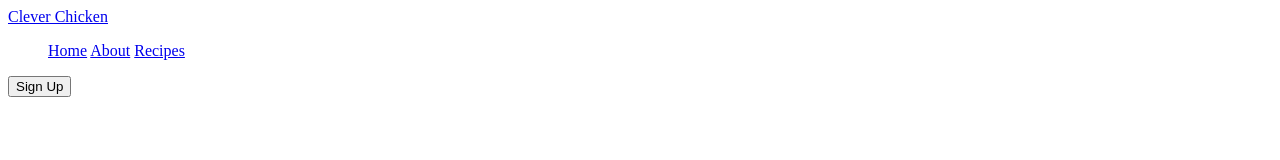
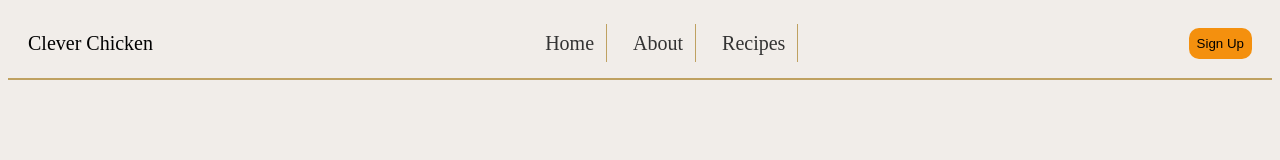
Before and after one commit to lizahdez09/KenzieCapstone, a website built with webpack: page Frontend/src/index.html in a window 1280 px wide. Built offline with nearby package versions, Linux system fonts and the light colour scheme; files whose address does not match are found by name.

Commit message:
changed css in index.html

```diff
--- a/Frontend/src/index.html
+++ b/Frontend/src/index.html
@@ -2,7 +2,7 @@
 <html>
 <head>
     <script type="text/javascript" src="examplePage.js"></script>
-    <link rel="stylesheet" type="text/css" href="css/style.css">
+    <link rel="stylesheet" type="text/css" href="css/homePage.css">
     <link rel="stylesheet" type="text/css" href="https://cdn.jsdelivr.net/npm/toastify-js/src/toastify.min.css">
 </head>
 <body class="background">
```
